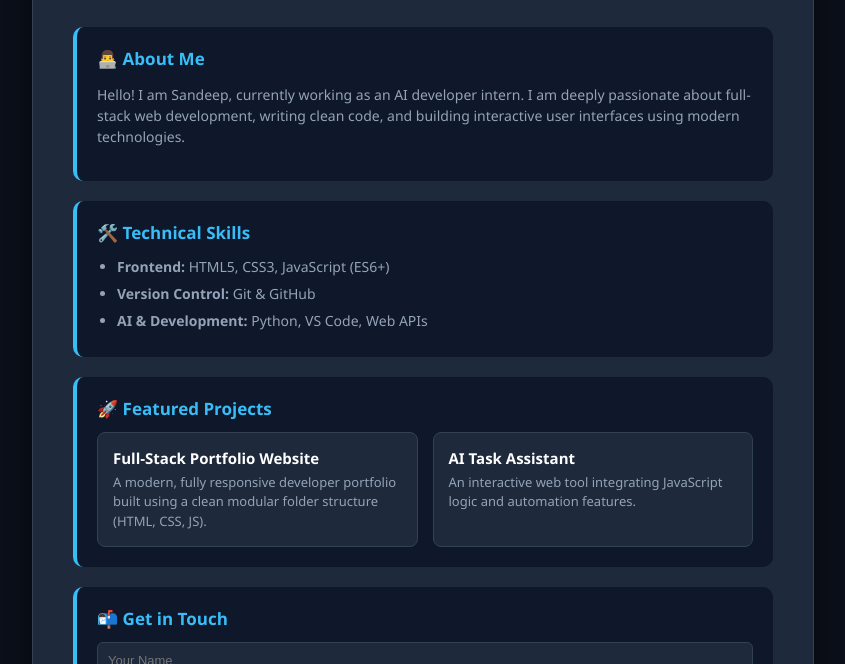
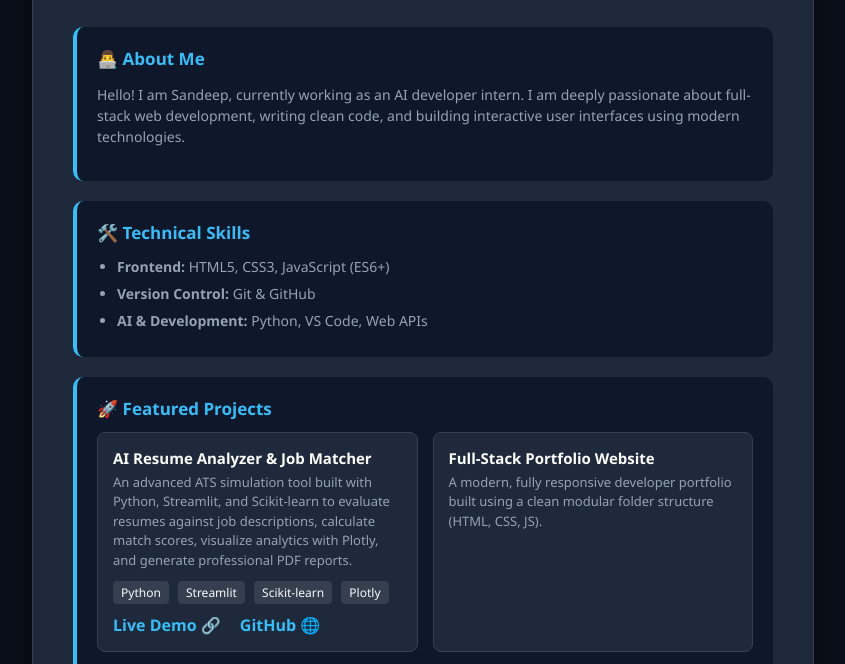
Before and after one commit to sandeep121-tech/Sandeep-portfolio, a plain HTML site: page index.html in a window 1280 px wide. Shown: the part 251-915 px from the top of the page, without its empty margins (217-1062 px from the left). Drawn offline with Linux system fonts and the light colour scheme.

Commit message:
feat: Add AI Resume Analyzer to top of portfolio

```diff
--- a/index.html
+++ b/index.html
@@ -40,6 +40,22 @@
             <h3>🚀 Featured Projects</h3>
 
             <div class="projects-grid">
+                <!-- AI Resume Analyzer - Sabse Upar -->
+                <div class="project-item">
+                    <h4>AI Resume Analyzer & Job Matcher</h4>
+                    <p>An advanced ATS simulation tool built with Python, Streamlit, and Scikit-learn to evaluate resumes against job descriptions, calculate match scores, visualize analytics with Plotly, and generate professional PDF reports.</p>
+                    <div class="tags" style="margin-top: 10px;">
+                        <span style="font-size: 12px; background: rgba(255,255,255,0.1); padding: 3px 8px; border-radius: 4px; margin-right: 5px;">Python</span>
+                        <span style="font-size: 12px; background: rgba(255,255,255,0.1); padding: 3px 8px; border-radius: 4px; margin-right: 5px;">Streamlit</span>
+                        <span style="font-size: 12px; background: rgba(255,255,255,0.1); padding: 3px 8px; border-radius: 4px; margin-right: 5px;">Scikit-learn</span>
+                        <span style="font-size: 12px; background: rgba(255,255,255,0.1); padding: 3px 8px; border-radius: 4px;">Plotly</span>
+                    </div>
+                    <div class="project-links" style="margin-top: 12px;">
+                        <a href="https://ai-resume-analyzer-mdxntq54kzgg79nqvh88r.streamlit.app" target="_blank" style="color: #38bdf8; text-decoration: none; margin-right: 15px; font-weight: bold;">Live Demo 🔗</a>
+                        <a href="https://github.com/sandeep121-tech/ai-resume-analyzer" target="_blank" style="color: #38bdf8; text-decoration: none; font-weight: bold;">GitHub 🌐</a>
+                    </div>
+                </div>
+
                 <div class="project-item">
                     <h4>Full-Stack Portfolio Website</h4>
                     <p>A modern, fully responsive developer portfolio built using a clean modular folder structure (HTML, CSS, JS).</p>
```
